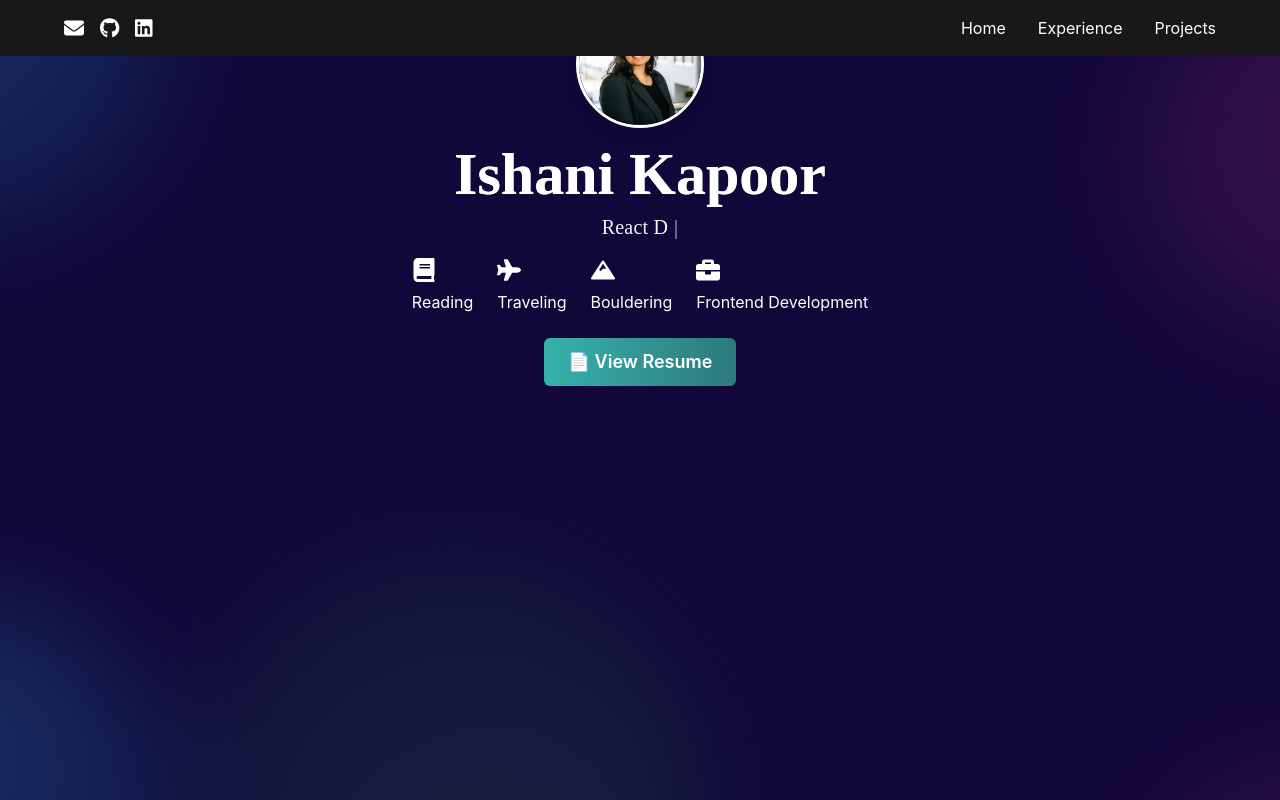
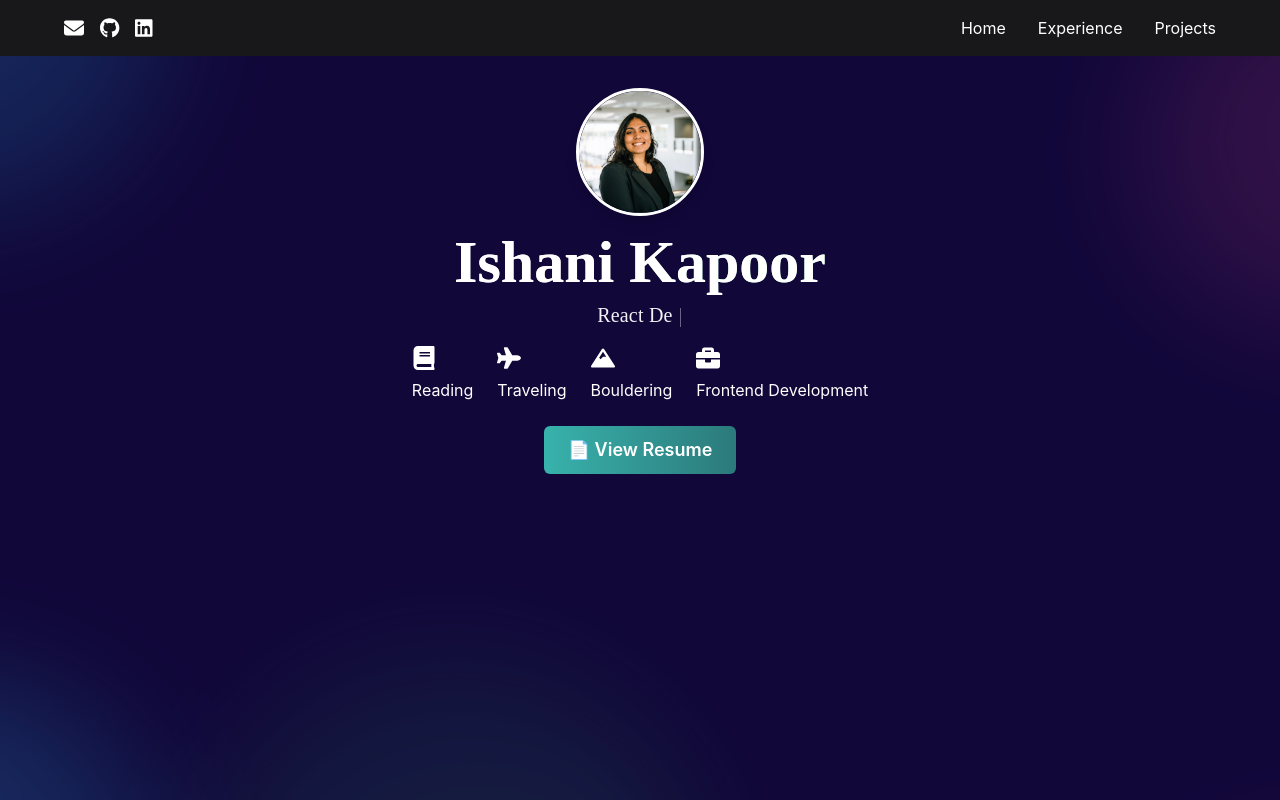
Before and after one commit to ishaniKapoor/portfolio, a React (Create React App) app: page / in a window 1280 px wide. Shown: the top 800 px of the page. Built offline with nearby package versions, Linux system fonts and the light colour scheme.

Commit message:
changed to fix layout

```diff
--- a/src/components/FullScreenSection.js
+++ b/src/components/FullScreenSection.js
@@ -5,8 +5,11 @@ import "./LandingSection.css";
 // FullScreenSection ensures the background covers the full viewport width/height
 // while keeping children constrained to a centered max width. It also renders
 // decorative blobs that span the full area so each section looks cohesive.
-const FullScreenSection = ({ children, isDarkBackground, background, backgroundColor, ...boxProps }) => {
+const FullScreenSection = ({ children, isDarkBackground, background, backgroundColor, pt, paddingTop, ...boxProps }) => {
   const bg = background || backgroundColor || null;
+  // Respect any explicit top padding passed in; otherwise use 80px to avoid being
+  // overlapped by the fixed header.
+  const topPadding = pt || paddingTop || "80px";
 
   return (
     <VStack
@@ -16,6 +19,7 @@ const FullScreenSection = ({ children, isDarkBackground, background, backgroundC
       minHeight="100vh"
       position="relative"
       align="center"
+      pt={topPadding}
       {...boxProps}
     >
       {/* decorative animated blobs behind content for every section */}
--- a/src/components/LandingSection.css
+++ b/src/components/LandingSection.css
@@ -70,6 +70,18 @@
   z-index: 1;
 }
 
+/* Ensure that anchors scroll to a position below the fixed header */
+#landing-section,
+#experience-section,
+#projects-section {
+  scroll-margin-top: 88px; /* slight buffer above content */
+}
+
+/* Also make sure the inner content has a small top gap so avatar/heading isn't flush */
+.fullscreen-inner > * {
+  margin-top: 8px;
+}
+
 .name-gradient {
   background: linear-gradient(90deg, #fff 0%, #ffd6e0 30%, #a7f3d0 70%);
   -webkit-background-clip: text;
```
